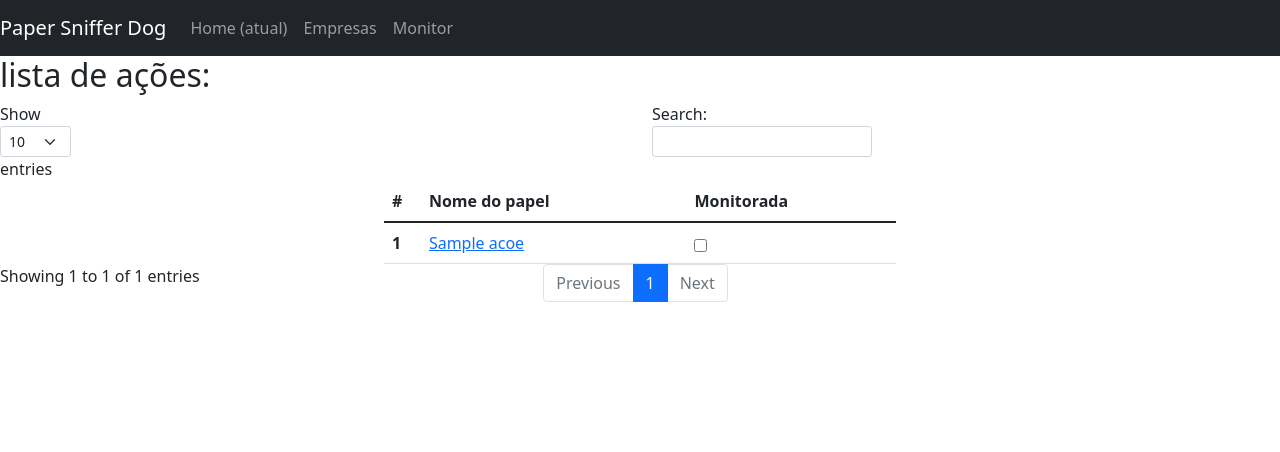
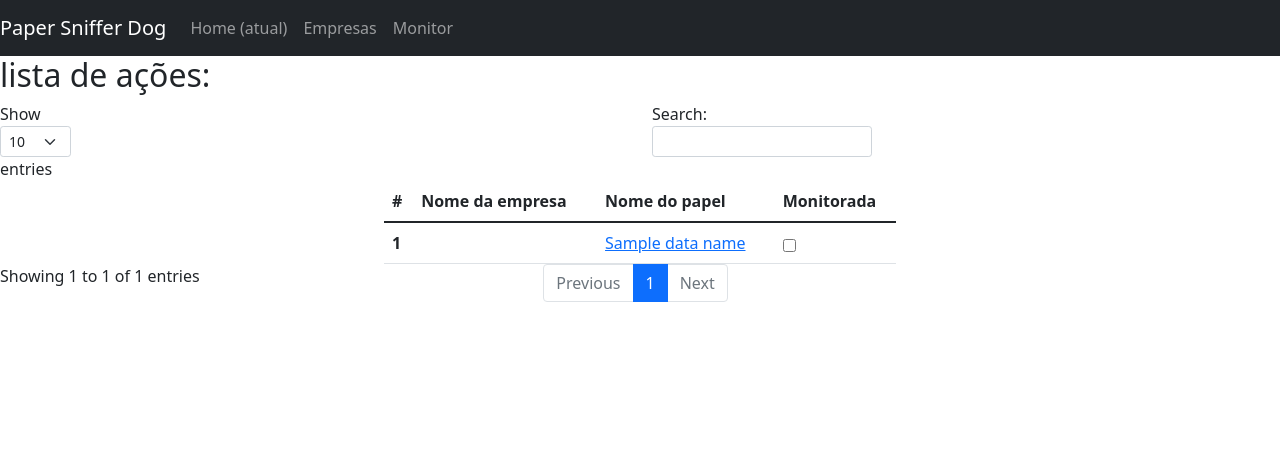
Before and after one commit to SlowHusky/Paper-Sniffer-Dog, a Django app: template papersnifferdog/getpapers/templates/getpapers/formulario.html in a window 1280 px wide. Shown: the top 452 px of the page. Run offline with Django 4.2, Linux system fonts and the light colour scheme; the template is opened without the code that fills it: most values are stand-ins (such as "Sample title", 1, 10 or a date in 2020); parts of the project's set-up code (start-up, migrations or seed data) failed here and were passed over; some libraries are stand-ins or nearby versions.

```diff
--- a/papersnifferdog/getpapers/templates/getpapers/formulario.html
+++ b/papersnifferdog/getpapers/templates/getpapers/formulario.html
@@ -8,14 +8,16 @@
     <thead>
         <tr>
             <th scope="col">#</th>
+            <th scope="col">Nome da empresa</th>
             <th scope="col">Nome do papel</th>
             <th scope="col">Monitorada</th>
         </tr>
     </thead>
     <tbody>
-        {% for x in acoes %}
+        {% for x in data_name %}
         <tr>
             <th scope="row">{{forloop.counter}}</th>
+            <td></td>
             <td><a href="/getpapers/empresas/{{x}}">{{x}}</a></td>
             <td><input class="align-middle" type="checkbox"></td>
         </tr>
```
